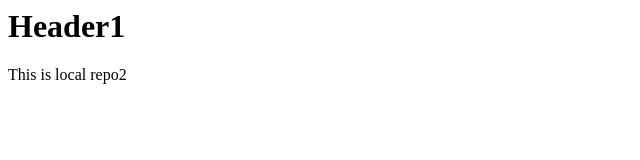
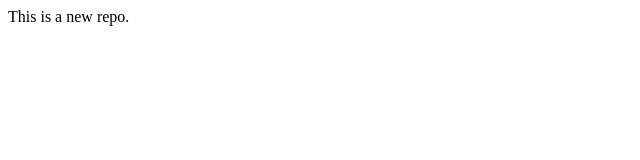
Before and after one commit to sandeepmohanty176/LocalRepo2, a plain HTML site: page index.html in a window 1280 px wide. Shown: the whole page, without its empty margins (0-640 px from the left). Drawn offline with Linux system fonts and the light colour scheme.

Commit message:
Edit paragraph

```diff
--- a/index.html
+++ b/index.html
@@ -1,2 +1 @@
-<H1>Header1</H1>
-<p>This is local repo2</p>
+<p>This is a new repo.</p>
```
